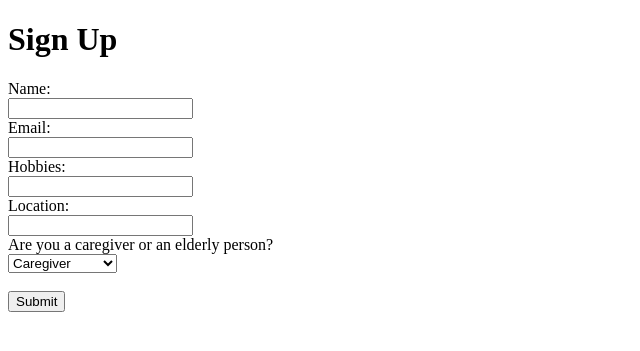
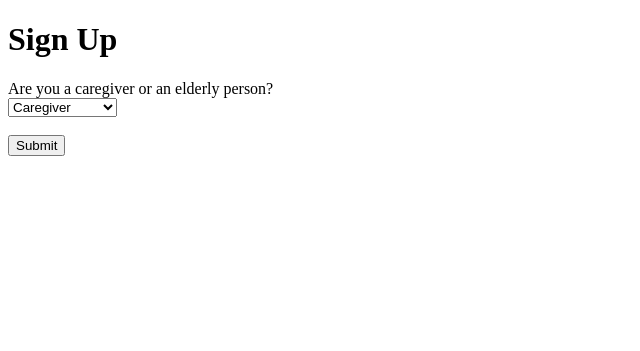
Before and after one commit to MintiClinti/Greyfin, a Flask app: page /signup in a window 1280 px wide. Shown: the top 351 px of the page, without its empty margins (0-640 px from the left). Run offline with Flask 3, Linux system fonts and the light colour scheme.

Commit message:
page changes

```diff
--- a/templates/elderly.html
+++ b/templates/elderly.html
@@ -6,7 +6,7 @@
 </head>
 <body>
 <h1>
-    Caretaker Form
+    Elderly Form
 </h1>
 <form method="post">
   Name: <input name="name"/>
@@ -15,6 +15,8 @@
   <br/><br/>
     Language: <input name="language"/>
     <br/><br/>
+  City: <input name="city"/>
+  <br/><br/>
 </form>
 <form>
   <label for="gender">What is your gender?</label>
--- a/templates/signup.html
+++ b/templates/signup.html
@@ -8,14 +8,14 @@
 <body>
     <h1>Sign Up</h1>
     <form action="/signup" method="post">
-        <label for="name">Name:</label><br>
-        <input type="text" id="name" name="name"><br>
-        <label for="email">Email:</label><br>
-        <input type="email" id="email" name="email"><br>
-        <label for="hobbies">Hobbies:</label><br>
-        <input type="text" id="hobbies" name="hobbies"><br>
-        <label for="location">Location:</label><br>
-        <input type="text" id="location" name="location"><br>
+<!--        <label for="name">Name:</label><br>-->
+<!--        <input type="text" id="name" name="name"><br>-->
+<!--        <label for="email">Email:</label><br>-->
+<!--        <input type="email" id="email" name="email"><br>-->
+<!--        <label for="hobbies">Hobbies:</label><br>-->
+<!--        <input type="text" id="hobbies" name="hobbies"><br>-->
+<!--        <label for="location">Location:</label><br>-->
+<!--        <input type="text" id="location" name="location"><br>-->
         <label for="role">Are you a caregiver or an elderly person?</label><br>
         <select id="role" name="role">
             <option value="caregiver">Caregiver</option>
```
Also changed, not shown: templates/caretaker.html (+25 -3 lines).
